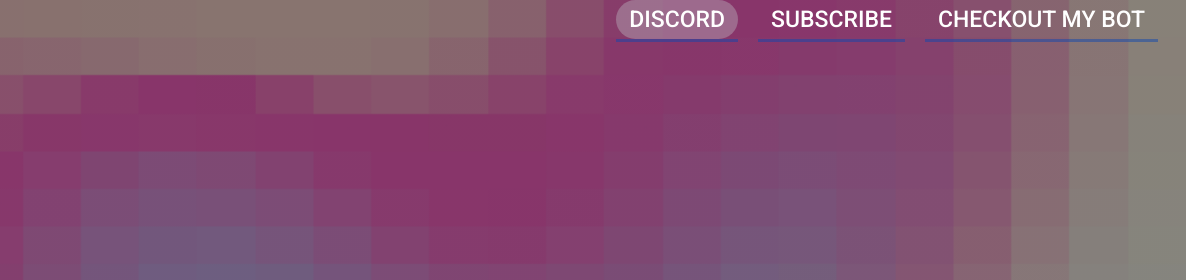
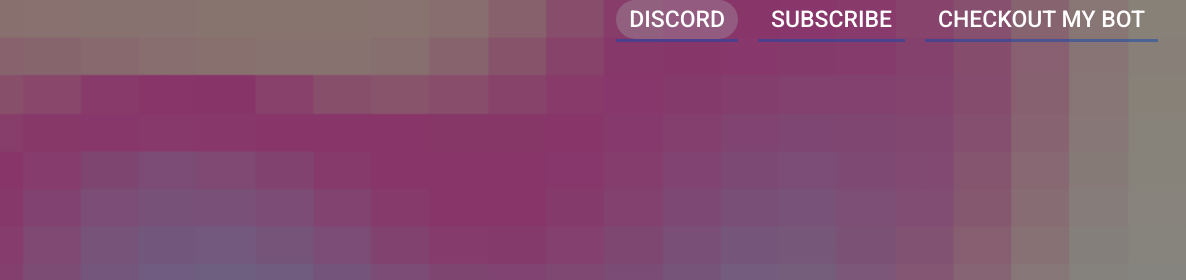
Before and after one commit to clvrk/clvrk.github.io, a plain HTML site: page index.html in a window 1280 px wide. In both pictures the pointer is over the link "DISCORD". Shown: the top 280 px of the page, 94-1280 px from the left. Drawn offline with Linux system fonts and the light colour scheme.

Commit message:
tweaks to navbar responssivenss

```diff
--- a/style.css
+++ b/style.css
@@ -105,6 +105,6 @@ span {
     bottom: 0;
 }
 .navbar ul li a:hover {
-    background: rgba(192, 195, 201, 0.37);
+    background: rgba(169, 170, 172, 0.322);
     border-radius: 25px;
 }
```
